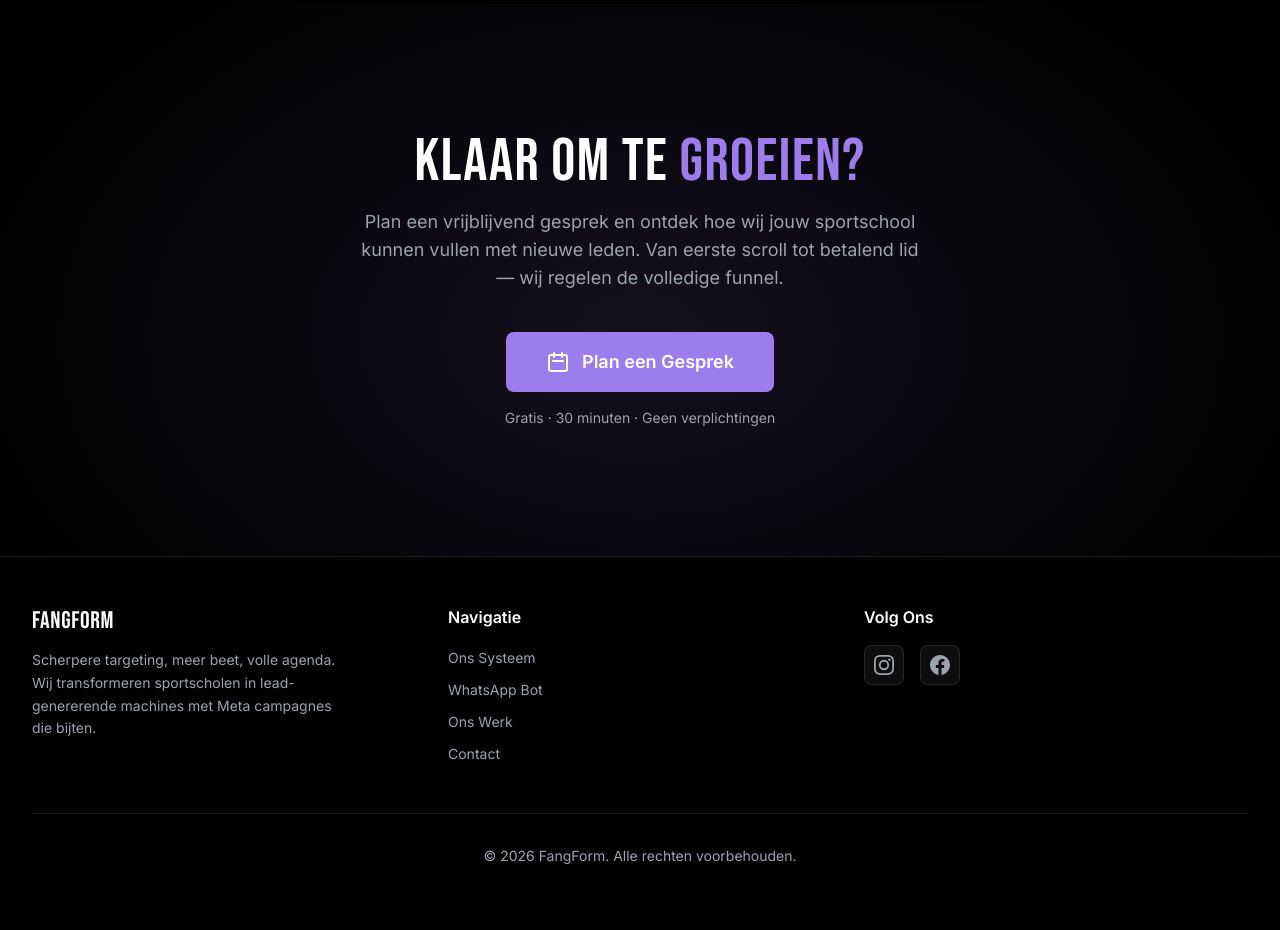
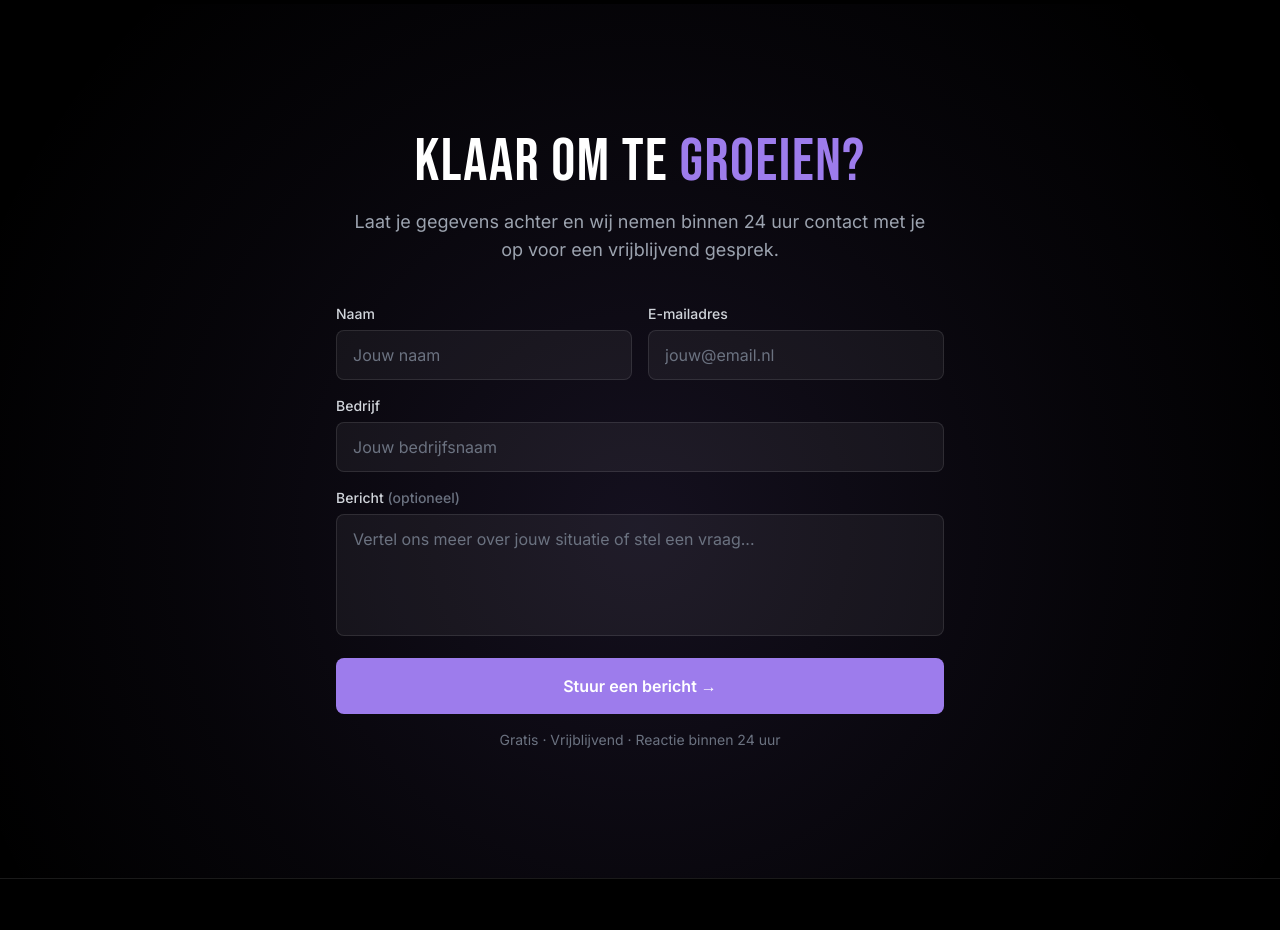
Before and after one commit to dfenders2002/fangForms, a Next.js app: page / in a window 1280 px wide. Shown: the part 3320-4250 px from the top of the page. Built offline with nearby package versions, Linux system fonts and the light colour scheme.

Commit message:
feat: implement contact form with submission handling and success/error states in CTA component

```diff
--- a/src/components/CTA.tsx
+++ b/src/components/CTA.tsx
@@ -1,10 +1,38 @@
 "use client";
 
 import { motion } from "framer-motion";
+import { useState } from "react";
 
-const CALENDLY_URL = "https://calendly.com/fangform-info/30min"; // TODO: replace with real Calendly URL
+const FORMSPREE_ENDPOINT = "https://formspree.io/f/xrerkjjg";
 
 export default function CTA() {
+	const [status, setStatus] = useState<"idle" | "sending" | "success" | "error">("idle");
+
+	async function handleSubmit(e: React.FormEvent<HTMLFormElement>) {
+		e.preventDefault();
+		setStatus("sending");
+
+		const form = e.currentTarget;
+		const data = new FormData(form);
+
+		try {
+			const res = await fetch(FORMSPREE_ENDPOINT, {
+				method: "POST",
+				body: data,
+				headers: { Accept: "application/json" },
+			});
+
+			if (res.ok) {
+				setStatus("success");
+				form.reset();
+			} else {
+				setStatus("error");
+			}
+		} catch {
+			setStatus("error");
+		}
+	}
+
 	return (
 		<section id="contact" className="scroll-mt-20 md:scroll-mt-24 py-20 md:py-32 relative overflow-hidden">
 			{/* Background glow */}
@@ -16,54 +44,116 @@ export default function CTA() {
 				}}
 			/>
 
-			<div className="relative max-w-3xl mx-auto px-4 sm:px-6 lg:px-8 text-center">
+			<div className="relative max-w-2xl mx-auto px-4 sm:px-6 lg:px-8">
 				<motion.div
 					initial={{ opacity: 0, y: 16 }}
 					whileInView={{ opacity: 1, y: 0 }}
 					viewport={{ once: true, margin: "0px 0px -75px 0px" }}
 					transition={{ duration: 0.3 }}
+					className="text-center"
 				>
 					<h2 className="font-heading text-4xl md:text-5xl lg:text-6xl tracking-wide">
 						KLAAR OM TE <span className="text-accent">GROEIEN?</span>
 					</h2>
 					<p className="mt-4 text-gray-400 text-lg max-w-xl mx-auto">
-						Plan een vrijblijvend gesprek en ontdek hoe wij jouw sportschool
-						kunnen vullen met nieuwe leden. Van eerste scroll tot betalend lid —
-						wij regelen de volledige funnel.
+						Laat je gegevens achter en wij nemen binnen 24 uur contact met je op
+						voor een vrijblijvend gesprek.
 					</p>
 				</motion.div>
 
 				<motion.div
-					initial={{ opacity: 0, y: 10 }}
+					initial={{ opacity: 0, y: 16 }}
 					whileInView={{ opacity: 1, y: 0 }}
 					viewport={{ once: true, margin: "0px 0px -75px 0px" }}
-					transition={{ duration: 0.3, delay: 0.05 }}
+					transition={{ duration: 0.3, delay: 0.08 }}
 					className="mt-10"
 				>
-					<a
-						href={CALENDLY_URL}
-						target="_blank"
-						rel="noopener noreferrer"
-						className="inline-flex items-center gap-3 bg-accent hover:bg-accent-dark text-white font-semibold px-10 py-4 rounded-lg transition-colors text-lg"
-					>
-						<svg
-							className="w-6 h-6"
-							fill="none"
-							viewBox="0 0 24 24"
-							stroke="currentColor"
-						>
-							<path
-								strokeLinecap="round"
-								strokeLinejoin="round"
-								strokeWidth={2}
-								d="M8 7V3m8 4V3m-9 8h10M5 21h14a2 2 0 002-2V7a2 2 0 00-2-2H5a2 2 0 00-2 2v12a2 2 0 002 2z"
-							/>
-						</svg>
-						Plan een Gesprek
-					</a>
-					<p className="mt-4 text-gray-400 text-sm">
-						Gratis &middot; 30 minuten &middot; Geen verplichtingen
-					</p>
+					{status === "success" ? (
+						<div className="text-center py-12">
+							<div className="inline-flex items-center justify-center w-16 h-16 rounded-full bg-accent/20 mb-4">
+								<svg className="w-8 h-8 text-accent" fill="none" viewBox="0 0 24 24" stroke="currentColor">
+									<path strokeLinecap="round" strokeLinejoin="round" strokeWidth={2} d="M5 13l4 4L19 7" />
+								</svg>
+							</div>
+							<h3 className="font-heading text-2xl tracking-wide text-white mb-2">BERICHT VERZONDEN!</h3>
+							<p className="text-gray-400">We nemen zo snel mogelijk contact met je op.</p>
+						</div>
+					) : (
+						<form onSubmit={handleSubmit} className="space-y-4">
+							<div className="grid grid-cols-1 sm:grid-cols-2 gap-4">
+								<div>
+									<label htmlFor="name" className="block text-sm font-medium text-gray-300 mb-1.5">
+										Naam
+									</label>
+									<input
+										id="name"
+										name="name"
+										type="text"
+										required
+										placeholder="Jouw naam"
+										className="w-full bg-white/5 border border-white/10 rounded-lg px-4 py-3 text-white placeholder-gray-500 focus:outline-none focus:border-accent focus:ring-1 focus:ring-accent transition-colors"
+									/>
+								</div>
+								<div>
+									<label htmlFor="email" className="block text-sm font-medium text-gray-300 mb-1.5">
+										E-mailadres
+									</label>
+									<input
+										id="email"
+										name="email"
+										type="email"
+										required
+										placeholder="jouw@email.nl"
+										className="w-full bg-white/5 border border-white/10 rounded-lg px-4 py-3 text-white placeholder-gray-500 focus:outline-none focus:border-accent focus:ring-1 focus:ring-accent transition-colors"
+									/>
+								</div>
+							</div>
+
+							<div>
+								<label htmlFor="gym" className="block text-sm font-medium text-gray-300 mb-1.5">
+									Bedrijf
+								</label>
+								<input
+									id="gym"
+									name="gym"
+									type="text"
+									placeholder="Jouw bedrijfsnaam"
+									className="w-full bg-white/5 border border-white/10 rounded-lg px-4 py-3 text-white placeholder-gray-500 focus:outline-none focus:border-accent focus:ring-1 focus:ring-accent transition-colors"
+								/>
+							</div>
+
+							<div>
+								<label htmlFor="message" className="block text-sm font-medium text-gray-300 mb-1.5">
+									Bericht <span className="text-gray-500">(optioneel)</span>
+								</label>
+								<textarea
+									id="message"
+									name="message"
+									rows={4}
+									placeholder="Vertel ons meer over jouw situatie of stel een vraag..."
+									className="w-full bg-white/5 border border-white/10 rounded-lg px-4 py-3 text-white placeholder-gray-500 focus:outline-none focus:border-accent focus:ring-1 focus:ring-accent transition-colors resize-none"
+								/>
+							</div>
+
+							{status === "error" && (
+								<p className="text-red-400 text-sm">
+									Er is iets misgegaan. Probeer het opnieuw of mail ons direct.
+								</p>
+							)}
+
+							<button
+								type="submit"
+								disabled={status === "sending"}
+								className="w-full bg-accent hover:bg-accent-dark disabled:opacity-60 disabled:cursor-not-allowed text-white font-semibold px-8 py-4 rounded-lg transition-colors text-base"
+							>
+								{status === "sending" ? "Verzenden..." : "Stuur een bericht →"}
+							</button>
+
+							<p className="text-center text-gray-500 text-sm">
+								Gratis &middot; Vrijblijvend &middot; Reactie binnen 24 uur
+							</p>
+						</form>
+					)}
 				</motion.div>
 			</div>
 		</section>
```
